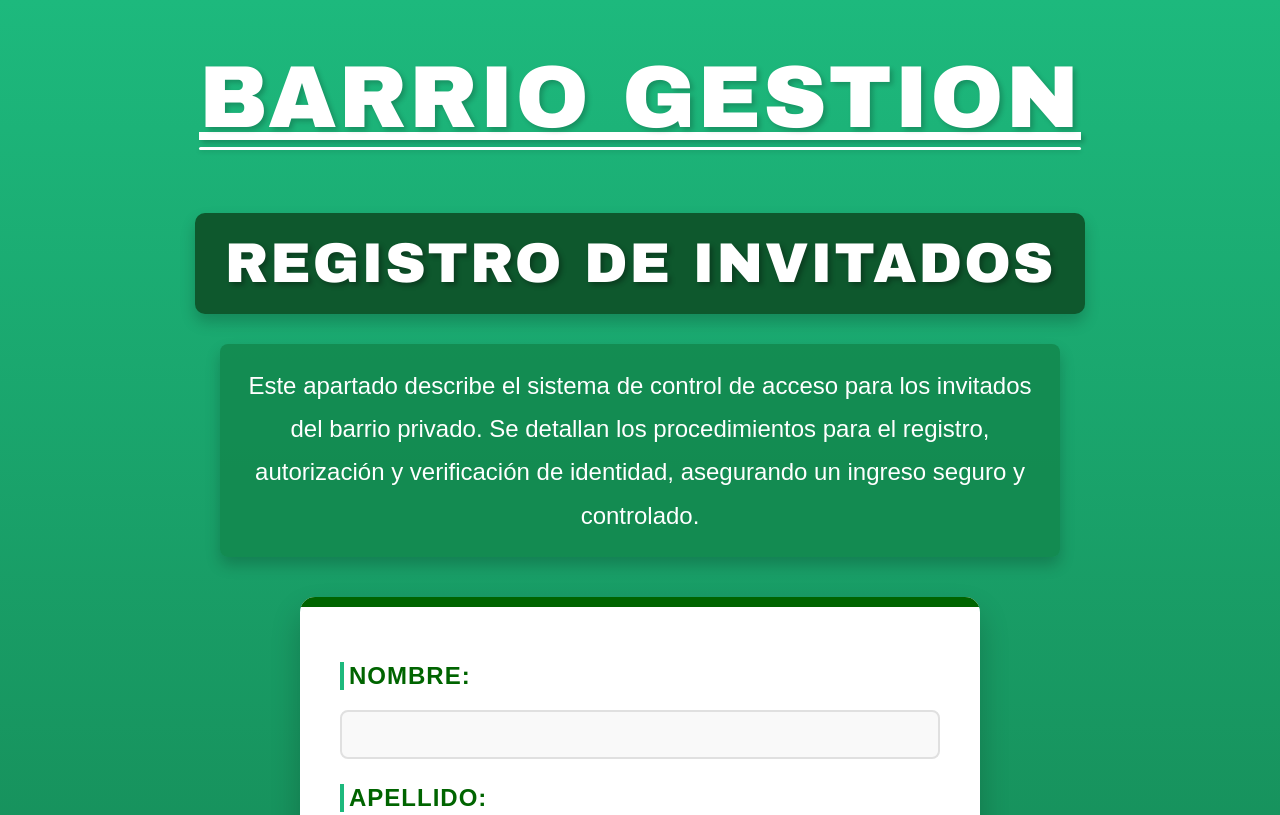
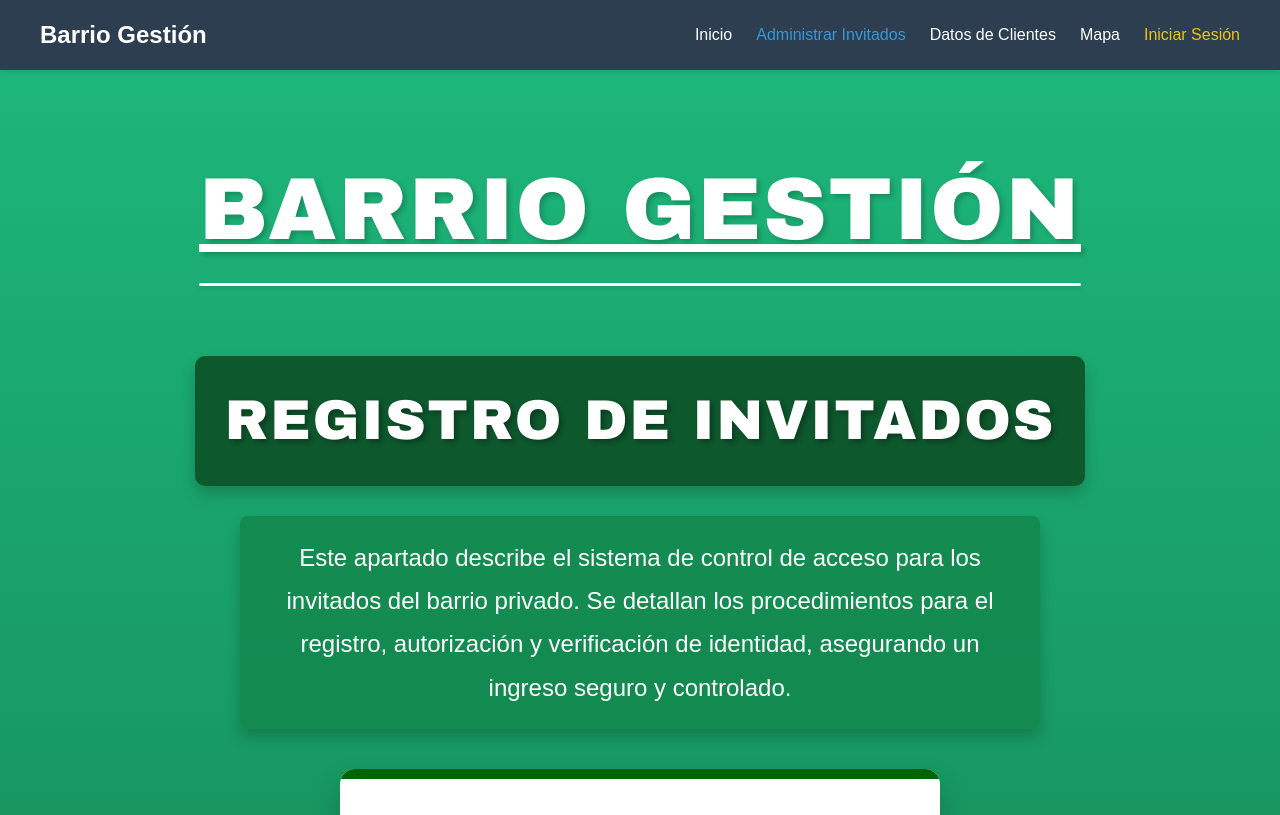
Before and after one commit to ByteCoderX/BarrioGestion_moyano, a plain HTML site: page Invitados.html in a window 1280 px wide. Shown: the top 815 px of the page. Drawn offline with Linux system fonts and the light colour scheme.

Commit message:
Added & Fixed Navbar

```diff
--- a/Invitados.html
+++ b/Invitados.html
@@ -4,10 +4,106 @@
     <meta charset="UTF-8">
     <meta name="viewport" content="width=device-width, initial-scale=1.0">
     <link rel="stylesheet" href="./assets/css/invitados.css">
-    <title>REGISTRO DE INVITADOS | BARRIO GESTION</title>
+    <title>Barrio Gestión • Registro de Invitados</title>
 </head>
+<style>
+        * {
+            margin: 0;
+            padding: 0;
+            box-sizing: border-box;
+            font-family: 'Montserrat', sans-serif;
+        }
+
+        :root {
+            --primary-color: #2c3e50;
+            --accent-color: #3498db;
+            --light-color: #ecf0f1;
+            --dark-color: #2c3e50;
+            --success-color: #27ae60;
+        }
+
+        body {
+            background-color: #2c2c2c;
+            color: white;
+            font-family: Arial, sans-serif;
+            margin: 0;
+            padding: 0;
+            text-align: center;
+            line-height: 1.6;
+        }
+
+        .navbar {
+            background-color: var(--primary-color);
+            padding: 1rem 2rem;
+            box-shadow: 0 2px 5px rgba(0,0,0,0.1);
+            position: fixed;
+            width: 100%;
+            top: 0;
+            z-index: 1000;
+        }
+
+        .navbar-content {
+            display: flex;
+            justify-content: space-between;
+            align-items: center;
+            max-width: 1200px;
+            margin: 0 auto;
+        }
+
+        .logo {
+            color: white;
+            font-size: 1.5rem;
+            font-weight: 700;
+            text-decoration: none;
+        }
+
+        .nav-links {
+            display: flex;
+            list-style: none;
+        }
+
+        .nav-links li {
+            margin-left: 1.5rem;
+        }
+
+        .nav-links a {
+            color: white;
+            text-decoration: none;
+            font-weight: 500;
+            transition: color 0.3s ease;
+        }
+
+        .nav-links a:hover {
+            color: var(--accent-color);
+        }
+
+        .active {
+            color: var(--accent-color) !important;
+        }
+
+        .main {
+            max-width: 1200px;
+            margin: 0 auto;
+            padding: 0 2rem;
+            margin-top: 120px;
+        }
+</style>
 <body>
-    <h1 class="Barrio">BARRIO GESTION</h1><BR><BR>
+    <nav class="navbar">
+        <div class="navbar-content">
+            <a href="index.html" class="logo">Barrio Gestión</a>
+            <ul class="nav-links">
+                <li><a href="index.html">Inicio</a></li>
+                <li><a href="" class="active">Administrar Invitados</a></li>
+                <li><a href="DatosClientes.html">Datos de Clientes</a></li>
+                <li><a href="mapa.html">Mapa</a></li>
+                <li><a href="login.html" style="color: #f1c40f;">Iniciar Sesión</a></li>
+            </ul>
+        </div>
+    </nav>
+
+    <div class="main">
+        <h1 class="Barrio">BARRIO GESTIÓN</h1><BR><BR>
 
         <h2>REGISTRO DE INVITADOS</h2>
 
@@ -54,5 +150,6 @@
                 <button type="submit">REGISTRAR INVITADO</button>
             </form>
         </div>
+    </div>
 </body>
 </html>
--- a/assets/css/invitados.css
+++ b/assets/css/invitados.css
@@ -171,26 +171,6 @@ button:active {
     box-shadow: 0 2px 10px rgba(0, 0, 0, 0.2);
 }
 
-/* Estilos de los enlaces mejorados */
-a {
-    display: inline-block;
-    margin-top: 30px;
-    font-size: 1.2rem;
-    color: #fff;
-    text-decoration: none;
-    font-weight: bold;
-    padding: 10px 20px;
-    background-color: rgba(255, 255, 255, 0.2);
-    border-radius: 30px;
-    transition: all 0.3s ease;
-}
-
-a:hover {
-    background-color: rgba(255, 255, 255, 0.3);
-    transform: scale(1.05);
-    text-decoration: none;
-}
-
 /* Responsividad mejorada */
 @media (max-width: 768px) {
     .form-container {
```
Also changed, not shown: DatosClientes.html (+88 -2 lines), mapa.html (+6 -7 lines). Lines whose indentation alone changed are shown as unchanged.
